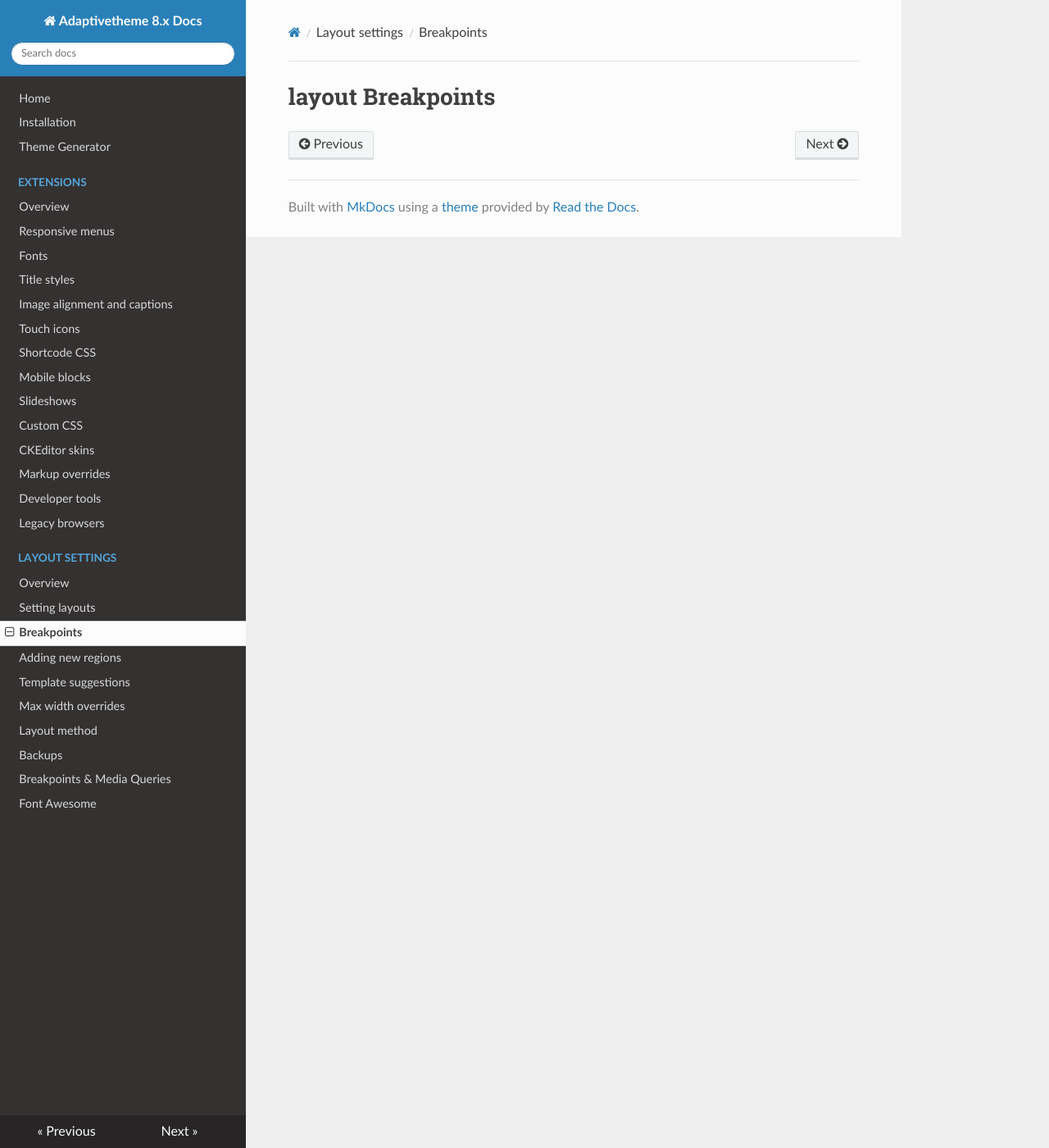
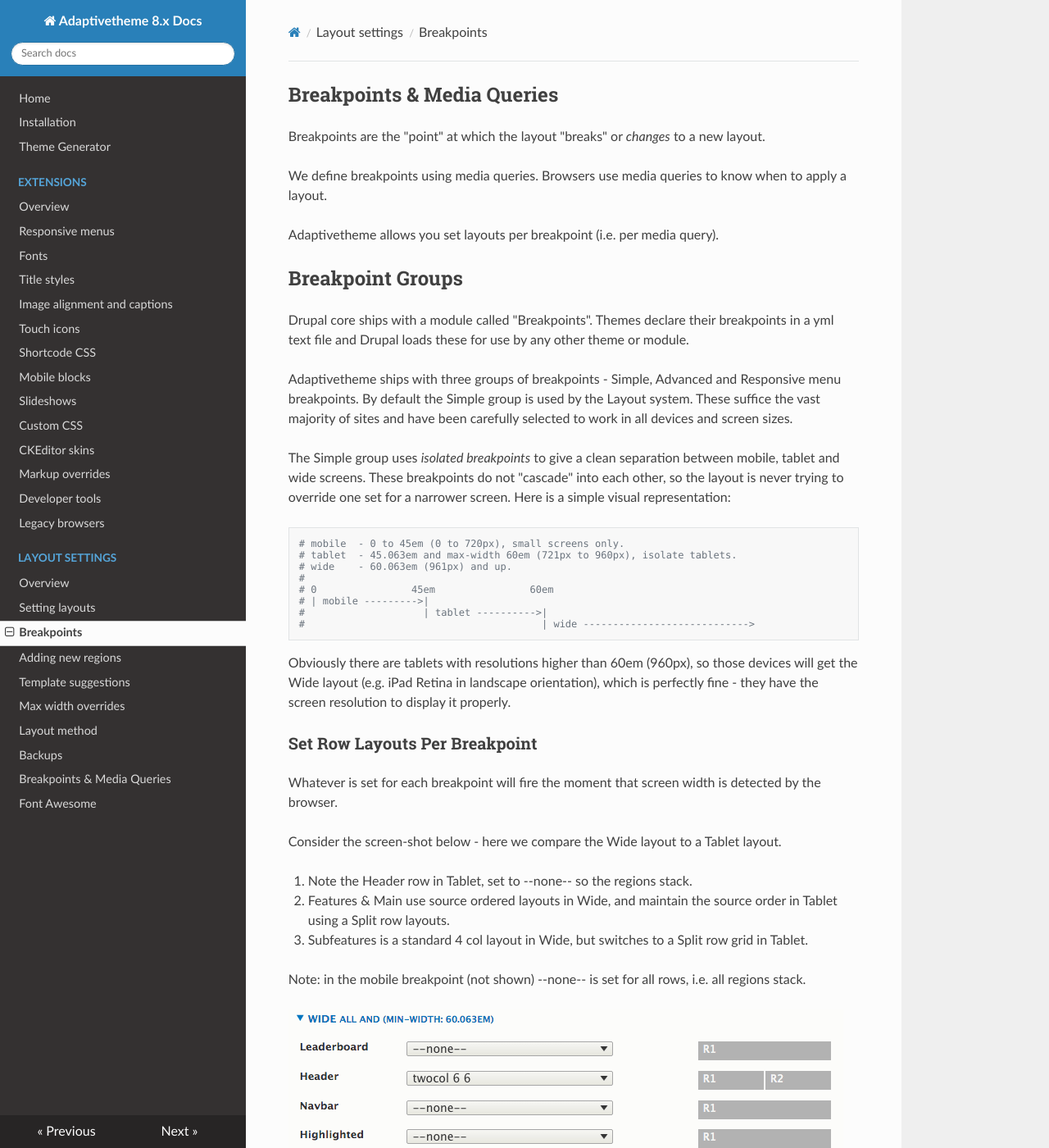
Before and after one commit to jmburnz/atdocs, an MkDocs documentation site: the page built from docs/layout/breakpoints.md, in a window 1280 px wide and 1400 px high. Shown: the whole window at 82% size. Built offline with MkDocs 1.6.1, drawn with Linux system fonts in a browser that asks for light colours; nearby versions of some CDN libraries; old or Windows-style settings are respelled for this version of MkDocs; some of the changed text lies outside the part shown.

Commit message:
More breakpoints and layouts pages and updates

````diff
--- a/docs/layout/breakpoints.md
+++ b/docs/layout/breakpoints.md
@@ -1 +1,56 @@
-# layout Breakpoints
+## Breakpoints & Media Queries
+
+Breakpoints are the "point" at which the layout "breaks" or _changes_ to a new layout.
+
+We define breakpoints using media queries. Browsers use media queries to know when to apply a layout.
+
+Adaptivetheme allows you set layouts per breakpoint (i.e. per media query).
+
+## Breakpoint Groups
+
+Drupal core ships with a module called "Breakpoints". Themes declare their breakpoints in a yml text file and Drupal loads these for use by any other theme or module.
+
+Adaptivetheme ships with three groups of breakpoints - Simple, Advanced and Responsive menu breakpoints. By default the Simple group is used by the Layout system. These suffice the vast majority of sites and have been carefully selected to work in all devices and screen sizes.
+
+The Simple group uses _isolated breakpoints_ to give a clean separation between mobile, tablet and wide screens. These breakpoints do not "cascade" into each other, so the layout is never trying to override one set for a narrower screen. Here is a simple visual representation:
+
+```
+# mobile  - 0 to 45em (0 to 720px), small screens only.
+# tablet  - 45.063em and max-width 60em (721px to 960px), isolate tablets.
+# wide    - 60.063em (961px) and up.
+#
+# 0                45em                60em
+# | mobile --------->|
+#                    | tablet ---------->|
+#                                        | wide ---------------------------->
+```
+
+Obviously there are tablets with resolutions higher than 60em (960px), so those devices will get the Wide layout (e.g. iPad Retina in landscape orientation), which is perfectly fine - they have the screen resolution to display it properly.
+
+
+### Set Row Layouts Per Breakpoint
+
+Whatever is set for each breakpoint will fire the moment that screen width is detected by the browser.
+
+Consider the screen-shot below - here we compare the Wide layout to a Tablet layout.
+
+1. Note the Header row in Tablet, set to --none-- so the regions stack.
+2. Features & Main use source ordered layouts in Wide, and maintain the source order in Tablet using a Split row layouts.
+3. Subfeatures is a standard 4 col layout in Wide, but switches to a Split row grid in Tablet.
+
+Note: in the mobile breakpoint (not shown) --none-- is set for all rows, i.e. all regions stack.
+
+![Layouts wide vs tablet](img/Layouts-Wide-vs-Tablet.png)
+
+### Changing the Breakpoint Group
+
+You can select from any valid Breakpoint group defined by any theme or module. The Breakpoints module makes them all available to use in your theme. If you change the breakpoint group you must save the layout settings for them to take effect, and then set layout for each breakpoint.
+
+![Changing breakpoint group](img/Breakpoint-Group-Change.png)
+
+
+### Defining new Breakpoints
+
+Breakpoints for Drupal 8 are declared in a YML text file at the root of your theme, or the root of the base theme, in this case at_core, i.e. `adaptivetheme/at_core/at_core.breakpoints.yml`
+
+To read more about how to declare your own breakpoints see the [Breakpoints & Media Queries](../breakpoints.md) page.
````
Also changed, not shown: docs/layout/setting-layouts.md (+10 -4 lines), docs/layout/img/Breakpoint-Group-Change.png (added), docs/layout/img/Layouts-Wide-vs-Tablet.png (added).
